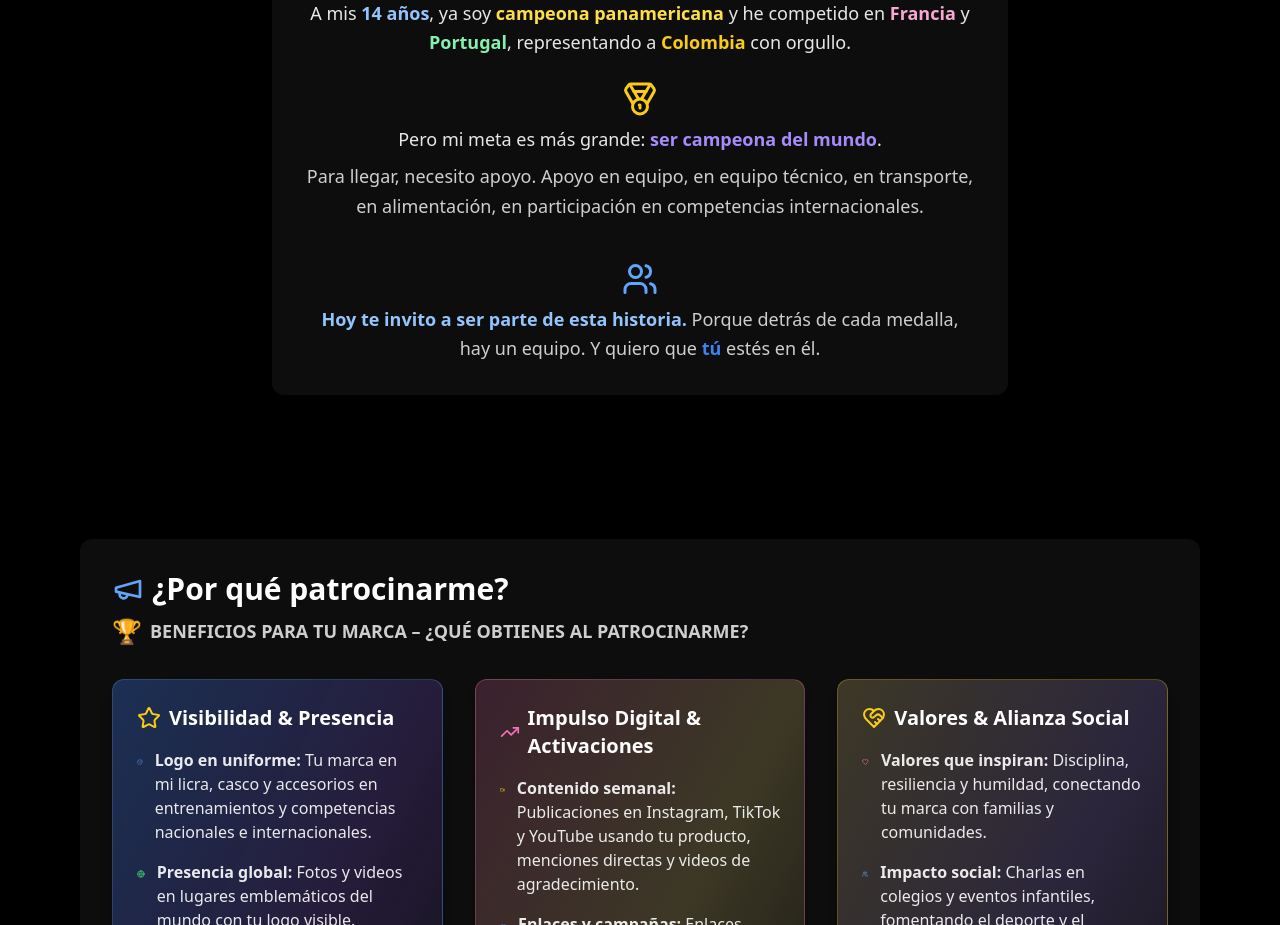
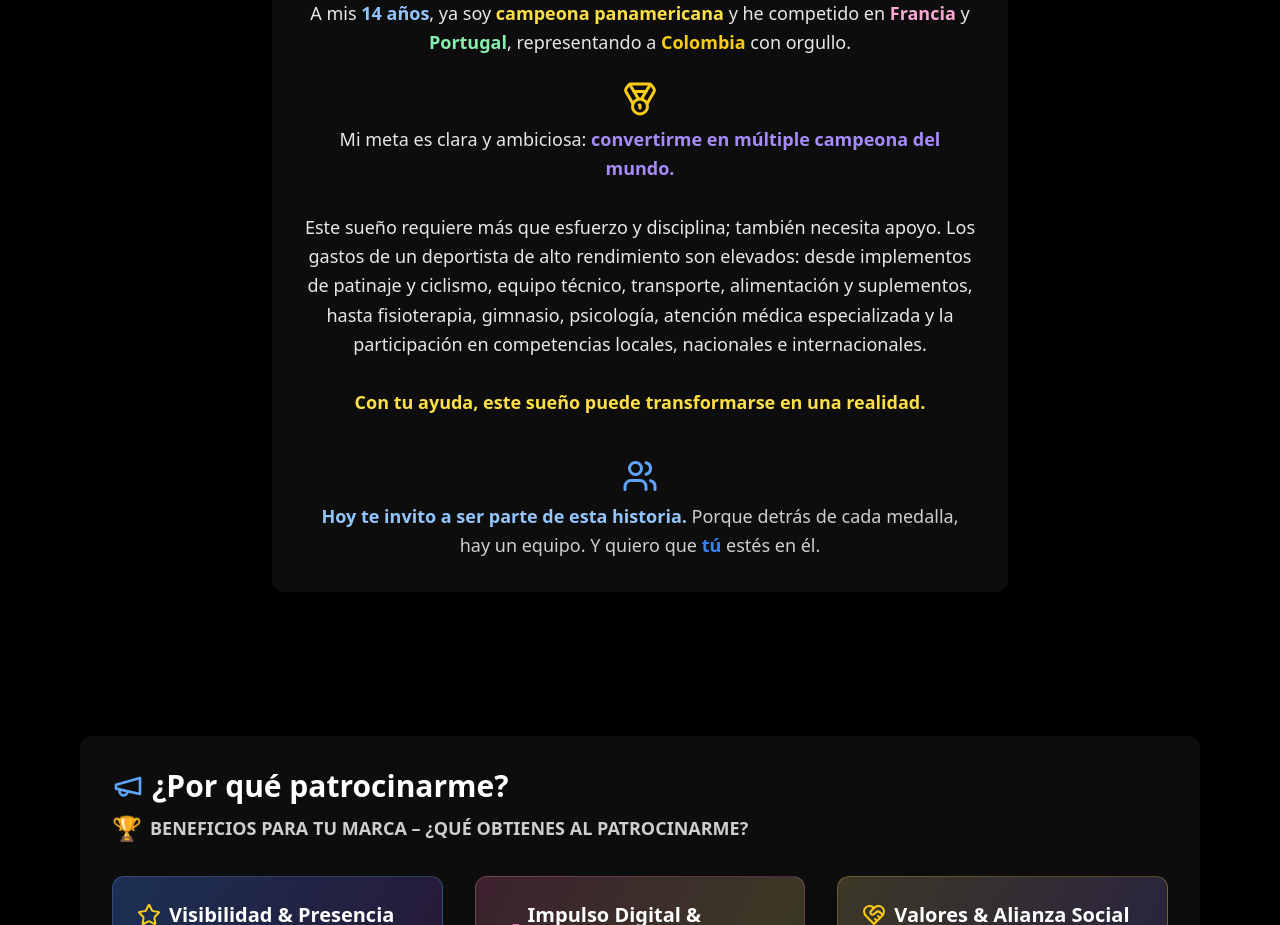
Before and after one commit to miguelggdev/emyng-website, a React (Vite) app: page / in a window 1280 px wide. Shown: the part 1480-2405 px from the top of the page. Built offline with nearby package versions, Linux system fonts and the light colour scheme.

Commit message:
[dyad] Se ha actualizado el texto en la sección "Mi camino" para detallar mejor las metas y necesidades de la deportista. - wrote 1 file(s) + extra files edited outside of Dyad

```diff
--- a/src/components/MiCamino.tsx
+++ b/src/components/MiCamino.tsx
@@ -21,10 +21,11 @@ export default function MiCamino() {
         <div className="flex flex-col items-center my-4">
           <Medal className="text-yellow-400 mb-2" size={36} />
           <p className="text-lg text-white/90 leading-relaxed mb-2">
-            Pero mi meta es más grande: <span className="font-bold text-[#a78bfa]">ser campeona del mundo</span>.
-          </p>
-          <p className="text-lg text-white/80 leading-relaxed mb-2">
-            Para llegar, necesito apoyo. Apoyo en equipo, en equipo técnico, en transporte, en alimentación, en participación en competencias internacionales.
+            Mi meta es clara y ambiciosa: <span className="font-bold text-[#a78bfa]">convertirme en múltiple campeona del mundo.</span>
+            <br /><br />
+            Este sueño requiere más que esfuerzo y disciplina; también necesita apoyo. Los gastos de un deportista de alto rendimiento son elevados: desde implementos de patinaje y ciclismo, equipo técnico, transporte, alimentación y suplementos, hasta fisioterapia, gimnasio, psicología, atención médica especializada y la participación en competencias locales, nacionales e internacionales.
+            <br /><br />
+            <span className="font-semibold text-yellow-300">Con tu ayuda, este sueño puede transformarse en una realidad.</span>
           </p>
         </div>
         <div className="flex flex-col items-center mt-4">
```
